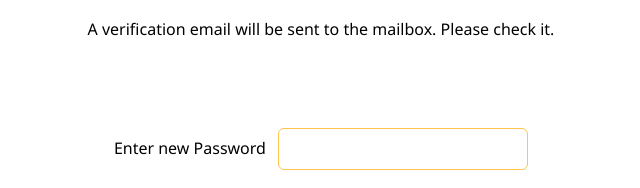
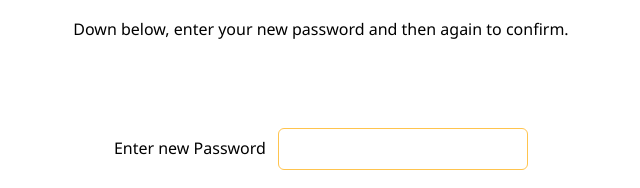
Before and after one commit to eduardocardona93/Backend_MADT6123, a website: page views/recoverpassword.html in a window 1280 px wide. Shown: the part 204-392 px from the top of the page, 319-959 px from the left. Drawn offline with Linux system fonts and the light colour scheme.

Commit message:
no tiene estilo

```diff
--- a/server.js
+++ b/server.js
@@ -6,7 +6,7 @@ require('dotenv').config();
 
 const app = express();
 const port = process.env.PORT || 5000;
-
+app.use(express.static("views"));
 app.use(cors());
 app.options('*', cors());
 app.use(express.json());
--- a/views/recoverpassword.html
+++ b/views/recoverpassword.html
@@ -12,7 +12,7 @@ Account password reset</title>
 <div class="position">
 <img src="../images/mango_plane.png" width="10%" height="10%">
 <h1>Reset your Password</h1>
-<p>A verification email will be sent to the mailbox. Please check it.</p><br><br><br><br>
+<p>Down below, enter your new password and then again to confirm.</p><br><br><br><br>
 <form id="form" action="/">
     <span class="placeholder">Enter new Password</span>
     <label class="inputSpace">
```
